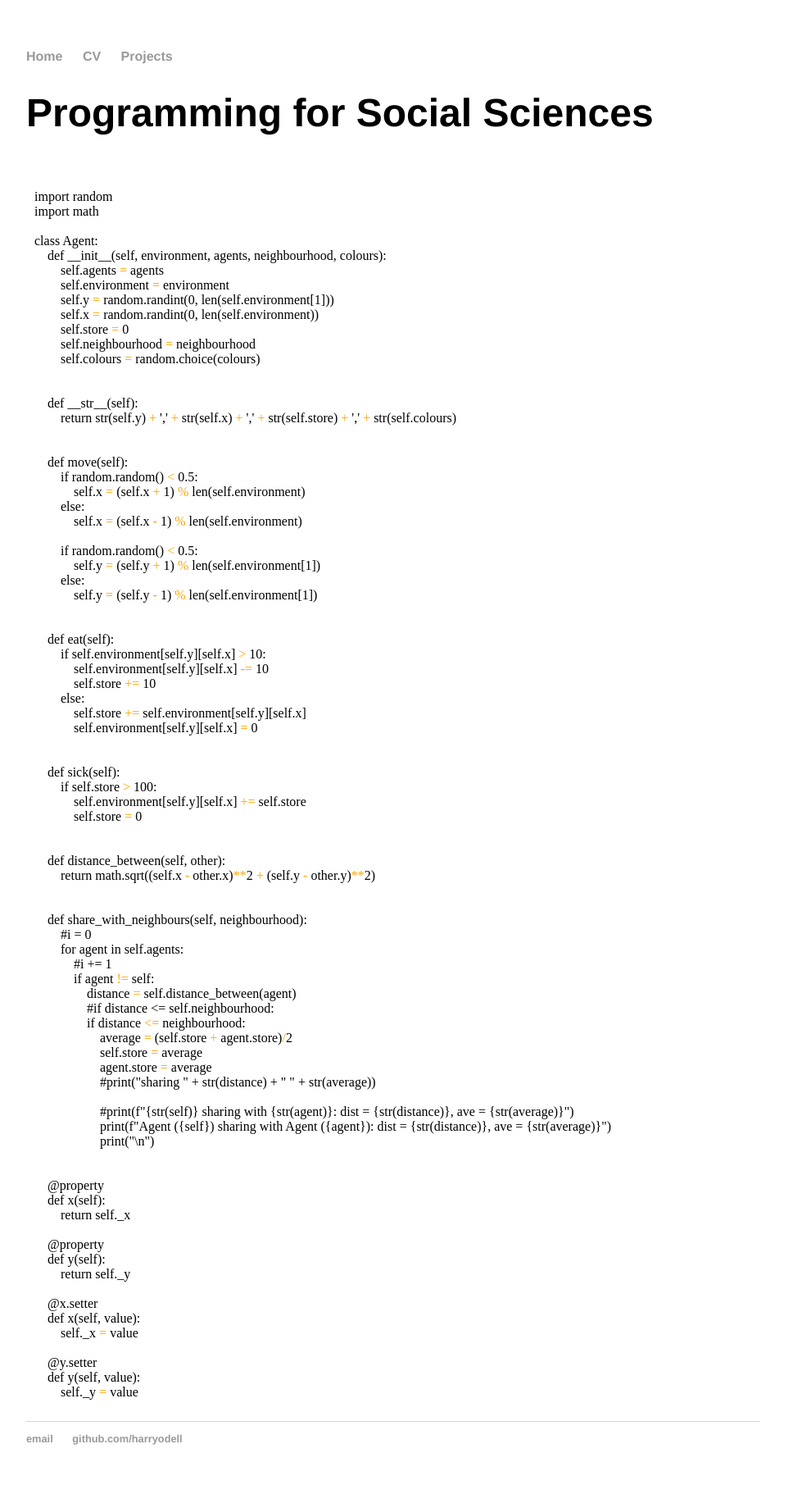
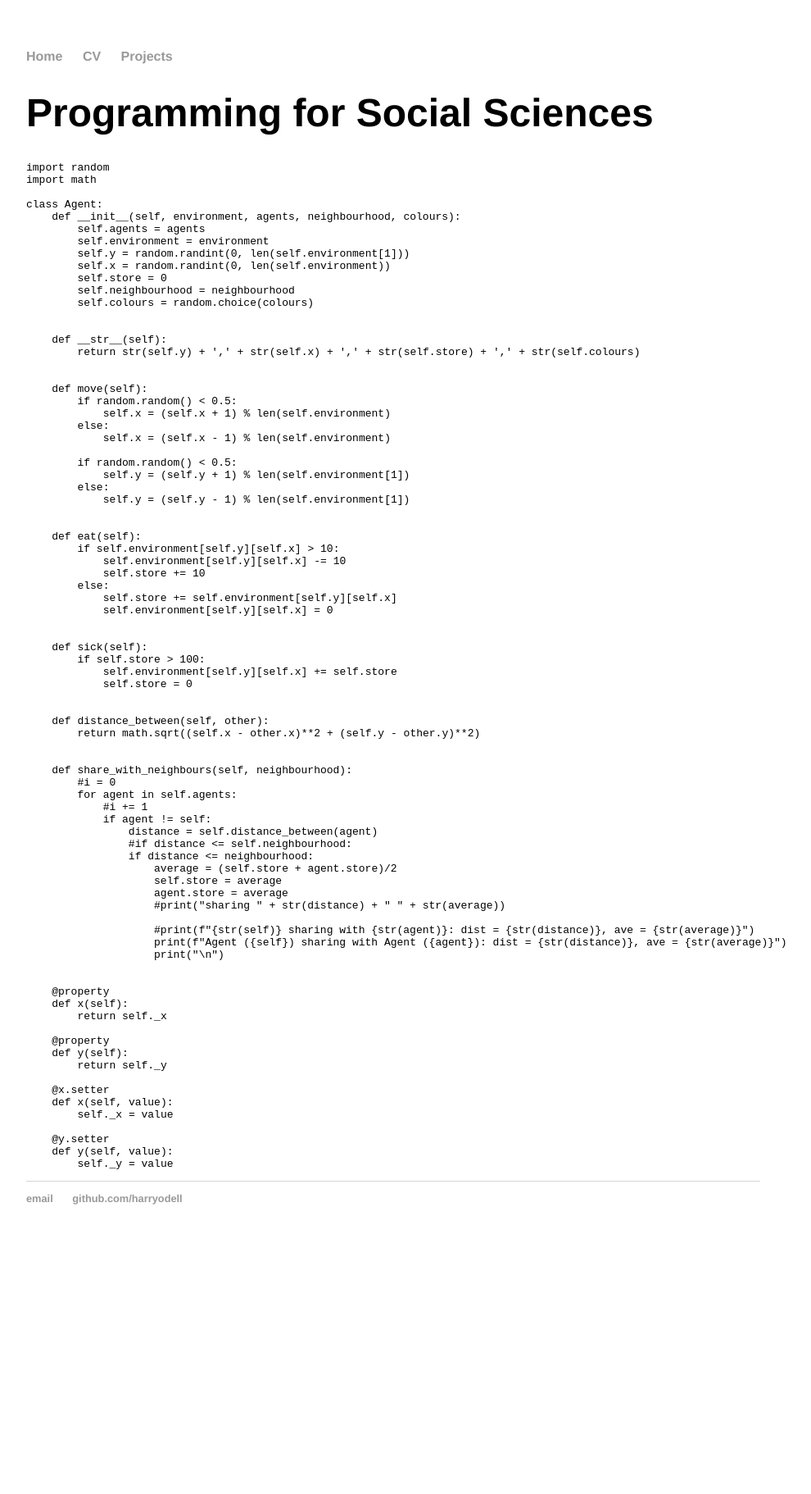
Before and after one commit to harryodell/harryodell.github.io, a Jekyll site: the page built from projects/PfSS.md, in a window 1280 px wide. Shown: the whole page at 82% size, without its empty margins (160-1150 px from the left). Built offline with Jekyll 4.4.1, drawn with Linux system fonts in a browser that asks for light colours; our own code applies the rules of GitHub Pages for plain Markdown files; after the commit the page ends 1529 px from its top, so only the background shows below that.

Commit message:
Update main.css

```diff
--- a/css/main.css
+++ b/css/main.css
@@ -46,49 +46,3 @@ ul.posts li {
 p + ul {
     margin-top: -10px;
 }
-
-
-
-
-@import "https://cdn.rawgit.com/google/code-prettify/master/styles/desert.css";
-$lightGray: #fafafa;
-$medBlue: #9baecf;
-$char: #292929;
-
-body {
-  width: 50%;
-  margin: 0 auto;
-  @media (max-width: 650px) {
-    width: 75%;
-  }
-  @media (max-width: 430px) {
-    width: 100%;
-  }
-}
-
-code,
-.code,
-pre {
-  font-family: 'Source Code Pro';
-  background: $char;
-  color: $lightGray;
-  font-size: 16px;
-  padding: 0;
-  padding: 10px;
-  &:before {
-    display: block;
-    width: calc(100%);
-    margin-left: -3px;
-    margin-top: -3px;
-    padding: 3px;
-    text-transform: uppercase;
-    content: attr(data-lang);
-    background: $medBlue;
-  }
-  .o {
-    color: orange;
-  }
-  .w {
-    color: white;
-  }
-}
```
